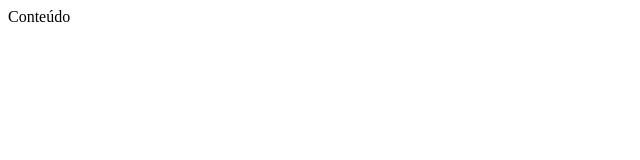
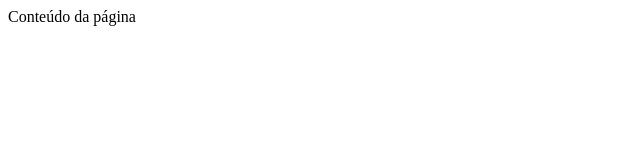
Before and after one commit to PatrickGuedesOliveira/ProgWebClienteUEMA, a plain HTML site: page Projeto1/public_html/index.html in a window 1280 px wide. Shown: the full height of the page, 0-640 px from the left. Drawn offline with Linux system fonts and the light colour scheme.

Commit message:
Projeto simples e vazio

```diff
--- a/Projeto1/public_html/index.html
+++ b/Projeto1/public_html/index.html
@@ -8,7 +8,7 @@
     </head>
     <body>
         <div>
-            Conteúdo
+            Conteúdo da página
         </div>
     </body>
 </html>
```
